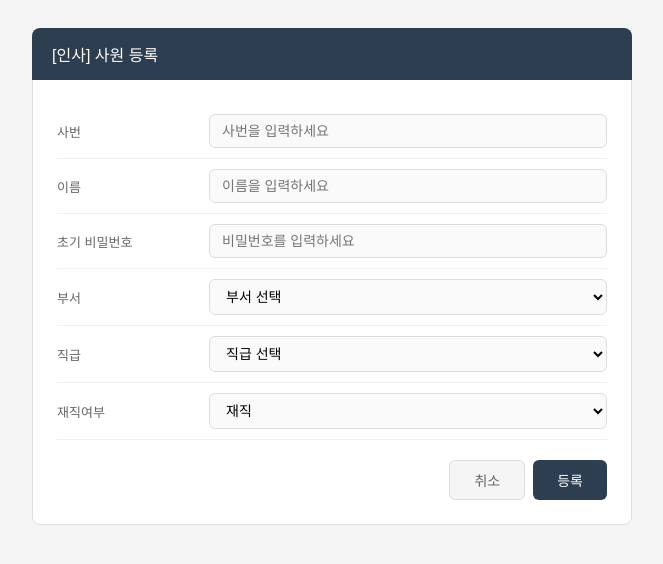
After one commit to san123452/ESS_ERP, a Java web app: page /hr/employee/add in a window 1280 px wide. The commit adds this page. Shown: the top 564 px of the page, without its empty margins (308-971 px from the left). Run offline with Spring Boot 4, a stand-in JSP engine, Linux system fonts and the light colour scheme; the visitor is signed in with stand-in values (Sample User, id 1); some of the project's set-up classes (security, data sources, template engines, error pages and the like) are left out, and stand-ins take their place.

Commit message:
사원등록

```diff
--- a/pom.xml
+++ b/pom.xml
@@ -83,6 +83,7 @@
 
 
 
+
 	</dependencies>
 
 	<build>
--- a/src/main/java/com/ess/erp/controller/EmployeeController.java
+++ b/src/main/java/com/ess/erp/controller/EmployeeController.java
@@ -1,14 +1,19 @@
 package com.ess.erp.controller;
 
-import java.util.List;                                    // 여러개 담는 자료형
-import org.springframework.stereotype.Controller;         // Controller 어노테이션
-import org.springframework.ui.Model;                      // JSP로 데이터 전달하는 그릇
-import org.springframework.web.bind.annotation.GetMapping;// URL 연결 어노테이션
-import com.ess.erp.domain.EmployeeDTO;                   // 사원 데이터 담는 그릇
-import com.ess.erp.service.EmployeeService;              // Service 연결
+import java.util.List;
+import org.springframework.stereotype.Controller;
+import org.springframework.ui.Model;
+import org.springframework.web.bind.annotation.GetMapping;
+import org.springframework.web.bind.annotation.PathVariable;
+import org.springframework.web.bind.annotation.PostMapping;
+import org.springframework.web.bind.annotation.RequestMapping;
+
+import com.ess.erp.domain.EmployeeDTO;
+import com.ess.erp.service.EmployeeService;
 
 // Spring에게 이 클래스가 Controller임을 알려줌
 @Controller
+@RequestMapping(value="/hr/employee")
 public class EmployeeController {
 
     // EmployeeService.java와 연결
@@ -18,17 +23,33 @@ public class EmployeeController {
     public EmployeeController(EmployeeService employeeService) {
         this.employeeService = employeeService;
     }
-
-    @GetMapping("/hr/employee/list")
+    // 1. 목록조회
+    @GetMapping("/list")
     public String empList(Model model) {
 
         // Service 호출해서 사원 목록 가져오기
         List<EmployeeDTO> list = employeeService.getEmpList();
 
-        // JSP로 데이터 전달
-        // list 라는 이름으로 JSP에서 사용 가능
         model.addAttribute("list", list);
-
         return "hr/employeeList";
     }
+    // 2. 상세조회
+    @GetMapping("/detail/{empId}")
+    public String empDetail(@PathVariable String empId, Model model) {
+        EmployeeDTO empid = employeeService.getEmpOne(empId);
+        model.addAttribute("emp", empid);
+        return "hr/employeeDetail";
+    }
+    // 3. 사원 등록 화면 보여주기
+    @GetMapping("/add")
+    public String empAdd() {
+    	return "hr/employeeAdd";
+    }
+    // 4. 사원 등록 처리
+    @PostMapping("/add")
+    public String empAddPost(EmployeeDTO employeeDTO) {
+    	employeeService.insertEmployee(employeeDTO);
+    	return "redirect:/hr/employee/list";
+    }
+
 }
--- a/src/main/java/com/ess/erp/mapper/EmployeeMapper.java
+++ b/src/main/java/com/ess/erp/mapper/EmployeeMapper.java
@@ -8,4 +8,8 @@ import org.apache.ibatis.annotations.Mapper;
 public interface EmployeeMapper {
     // 사원 목록 조회
     List<EmployeeDTO> selectEmpList();
+    // 사원 상세 조회
+    EmployeeDTO selectEmpOne(String empId);
+    // 사원 등록
+    int insertEmployee(EmployeeDTO employeeDTO);
 }
--- /dev/null
+++ b/src/main/webapp/WEB-INF/views/hr/employeeAdd.jsp
@@ -0,0 +1,75 @@
+<%@ page language="java" contentType="text/html; charset=UTF-8"%>
+<%@ taglib prefix="c" uri="http://java.sun.com/jsp/jstl/core"%>
+<!DOCTYPE html>
+<html>
+<head>
+<meta charset="UTF-8">
+<title>ESS ERP - 사원 등록</title>
+<style>
+    body { font-family: 'Malgun Gothic', sans-serif; padding: 20px; background: #f5f5f5; }
+    .form-wrap { max-width: 600px; margin: 0 auto; }
+    .form-header { background: #2c3e50; color: white; padding: 14px 20px; border-radius: 8px 8px 0 0; }
+    .form-header h2 { margin: 0; font-size: 16px; font-weight: 500; }
+    .form-card { background: white; border: 1px solid #e0e0e0; border-top: none; border-radius: 0 0 8px 8px; padding: 1.5rem; }
+    .form-row { display: grid; grid-template-columns: 140px 1fr; align-items: center; gap: 12px; padding: 10px 0; border-bottom: 1px solid #f0f0f0; }
+    .form-row:last-of-type { border-bottom: none; }
+    .form-label { font-size: 13px; color: #666; font-weight: 500; }
+    .form-input, .form-select { width: 100%; padding: 8px 12px; border: 1px solid #ddd; border-radius: 6px; font-size: 14px; background: #fafafa; box-sizing: border-box; outline: none; }
+    .form-input:focus, .form-select:focus { border-color: #2c3e50; background: white; }
+    .btn-row { display: flex; gap: 8px; margin-top: 1.25rem; justify-content: flex-end; }
+    .btn-save { padding: 9px 24px; background: #2c3e50; color: white; border: none; border-radius: 6px; font-size: 14px; cursor: pointer; }
+    .btn-cancel { padding: 9px 24px; background: #f5f5f5; color: #666; border: 1px solid #ddd; border-radius: 6px; font-size: 14px; cursor: pointer; }
+</style>
+</head>
+<body>
+<div class="form-wrap">
+    <div class="form-header"><h2>[인사] 사원 등록</h2></div>
+    <form action="/hr/employee/add" method="post">
+    <div class="form-card">
+        <div class="form-row">
+            <span class="form-label">사번</span>
+            <input class="form-input" type="text" name="empId" placeholder="사번을 입력하세요" />
+        </div>
+        <div class="form-row">
+            <span class="form-label">이름</span>
+            <input class="form-input" type="text" name="empName" placeholder="이름을 입력하세요" />
+        </div>
+        <div class="form-row">
+            <span class="form-label">초기 비밀번호</span>
+            <input class="form-input" type="password" name="empPw" placeholder="비밀번호를 입력하세요" />
+        </div>
+        <div class="form-row">
+            <span class="form-label">부서</span>
+            <select class="form-select" name="deptCode">
+                <option value="">부서 선택</option>
+                <option value="MGMT">관리팀</option>
+                <option value="PROD">생산팀</option>
+                <option value="SALE">영업팀</option>
+            </select>
+        </div>
+        <div class="form-row">
+            <span class="form-label">직급</span>
+            <select class="form-select" name="position">
+                <option value="">직급 선택</option>
+                <option value="사원">사원</option>
+                <option value="대리">대리</option>
+                <option value="과장">과장</option>
+                <option value="부장">부장</option>
+            </select>
+        </div>
+        <div class="form-row">
+            <span class="form-label">재직여부</span>
+            <select class="form-select" name="useYn">
+                <option value="Y">재직</option>
+                <option value="N">퇴사</option>
+            </select>
+        </div>
+        <div class="btn-row">
+            <button type="button" class="btn-cancel" onclick="location.href='/hr/employee/list'">취소</button>
+            <button type="submit" class="btn-save">등록</button>
+        </div>
+    </div>
+    </form>
+</div>
+</body>
+</html>
--- a/src/main/webapp/WEB-INF/views/hr/employeeList.jsp
+++ b/src/main/webapp/WEB-INF/views/hr/employeeList.jsp
@@ -30,7 +30,7 @@
     <c:forEach var="emp" items="${list}">
     <tr>
         <td><strong>${emp.empId}</strong></td>
-                <td>${emp.empName}</td>
+        <td><a href="/hr/employee/detail/${emp.empId}">${emp.empName}</a></td>
         <td>${emp.deptCode}</td>
         <td>${emp.position}</td>
     </tr>
@@ -39,6 +39,6 @@
         <tr><td colspan="4">등록된 사원 정보가 없습니다.</td></tr>
     </c:if>
 </tbody>
-    </table>
+
 </body>
 </html>
```
Also changed, not shown: src/main/java/com/ess/erp/domain/EmployeeDTO.java (+4 -38 lines), src/main/java/com/ess/erp/service/EmployeeService.java (+26 -8 lines), src/main/resources/mappers/hr/EmployeeMapper.xml (+33 -3 lines), src/main/webapp/WEB-INF/views/hr/employeeDetail.jsp (added, +45 -0 lines). Lines whose indentation alone changed are shown as unchanged.
